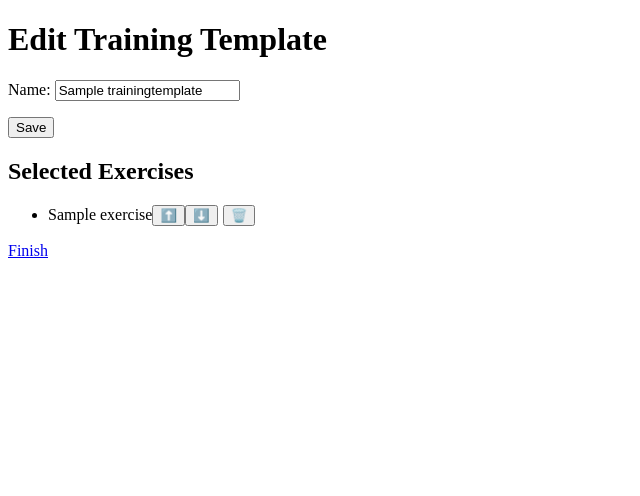
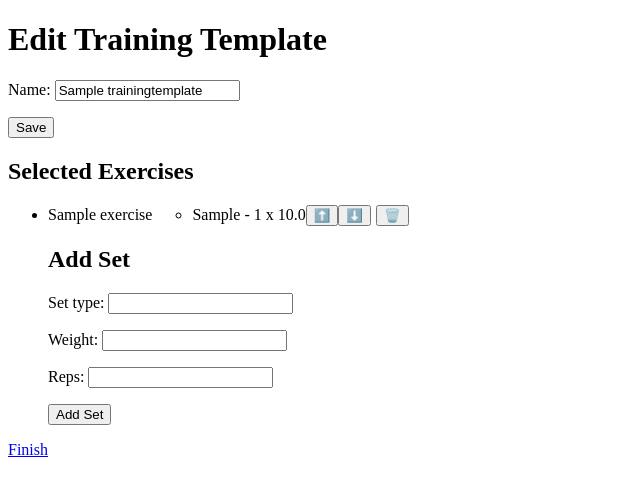
Before and after one commit to wtb-skill/training-django-, a Django app: page /training-templates/edit/1/ in a window 1280 px wide. Shown: the top 496 px of the page, without its empty margins (0-640 px from the left). Run offline with Django 5.2, Linux system fonts and the light colour scheme; tables that the repository leaves empty hold one stand-in row (values such as "Sample post").

Commit message:
Add set into create_or_edit_training_template view

```diff
--- a/training_project/training_templates/templates/training_templates/create_training_template.html
+++ b/training_project/training_templates/templates/training_templates/create_training_template.html
@@ -11,7 +11,7 @@
     <form method="post" action="{% if template_id %}{% url 'edit_training_template' template_id=template_id %}{% else %}{% url 'create_training_template' %}{% endif %}">
         {% csrf_token %}
         {{ form.as_p }}
-        <button type="submit">Save</button>
+        <button type="submit" name="change-name">Save</button>
     </form>
 
     {% if template_id and selected_exercises %}
@@ -21,6 +21,11 @@
                 <li>
                     <div class="exercise-container">
                         <span>{{ exercise_order.exercise.name }}</span>
+                        <ul>
+                        {% for set in exercise_order.sets.all %}
+                            <li>{{ set.set_type }} - {{ set.reps }} x {{ set.weight }}</li>
+                        {% endfor %}
+                        </ul>
                         <form method="post" action="{% url 'move_up_exercise' template_id=template_id exercise_id=exercise_order.exercise.id %}" style="display:inline;">
                             {% csrf_token %}
                             <button type="submit" class="arrow-btn">⬆️</button>
@@ -34,6 +39,13 @@
                             <button type="submit" class="trashcan-btn">🗑️</button>
                         </form>
                     </div>
+                    <h2>Add Set</h2>
+                    <form method="post" action="{% url 'edit_training_template' template_id=template_id %}" style="display:inline;">
+                        {% csrf_token %}
+                        {{ set_form.as_p }}
+                        <input type="hidden" name="exercise_order_id" value="{{ exercise_order.id }}">
+                        <button type="submit" name="set_form">Add Set</button>
+                    </form>
                 </li>
             {% endfor %}
         </ul>
--- a/training_project/training_templates/views.py
+++ b/training_project/training_templates/views.py
@@ -19,28 +19,41 @@ def get_exercises(training_template):
 def create_or_edit_training_template(request, template_id=None):
     if template_id:
         training_template = get_object_or_404(TrainingTemplate, id=template_id)
-        print(f"template_id = {template_id}")  # debug
     else:
         training_template = None
-        print("No template_id.")  # debug
+
+    form = TrainingTemplateForm(instance=training_template)
+    set_form = SetForm()
 
     if request.method == 'POST':
-        form = TrainingTemplateForm(request.POST, instance=training_template)
-        if form.is_valid():
-            training_template = form.save()
-            request.session['template_id'] = training_template.id
-            return redirect('edit_training_template', template_id=training_template.id)
+        if 'change-name' in request.POST:
+            form = TrainingTemplateForm(request.POST, instance=training_template)
+            if form.is_valid():
+                training_template = form.save()
+                return redirect('edit_training_template', template_id=training_template.id)
+        elif 'set_form' in request.POST:
+            exercise_order_id = request.POST.get('exercise_order_id')
+            exercise_order = get_object_or_404(ExerciseOrder, id=exercise_order_id)
+            set_form = SetForm(request.POST)
+            if set_form.is_valid():
+                set_instance = set_form.save(commit=False)
+                set_instance.exercise_order = exercise_order
+                set_instance.save()
+                return redirect('edit_training_template', template_id=training_template.id)
     else:
         form = TrainingTemplateForm(instance=training_template)
+        set_form = SetForm()
 
     available_exercises, selected_exercises = get_exercises(training_template)
 
     return render(request, 'training_templates/create_training_template.html', {
         'form': form,
+        'set_form': set_form,
         'exercises': available_exercises,
         'selected_exercises': selected_exercises,
         'template_id': template_id,
     })
+
 
 
 def add_exercise(request, template_id):
@@ -138,16 +151,17 @@ def delete_template(request, template_id):
     return redirect('training_template_list')
 
 
-def add_set(request, exercise_order_id):
-    exercise_order = get_object_or_404(ExerciseOrder, id=exercise_order_id)
-    if request.method == 'POST':
-        form = SetForm(request.POST)
-        if form.is_valid():
-            set_instance = form.save(commit=False)
-            set_instance.exercise_order = exercise_order
-            set_instance.save()
-            return redirect('edit_training_template', template_id=exercise_order.training_template.id)
-    else:
-        form = SetForm()
-
-    return render(request, 'training_templates/add_set.html', {'form': form, 'exercise_order': exercise_order})
+#
+# def add_set(request, exercise_order_id):
+#     exercise_order = get_object_or_404(ExerciseOrder, id=exercise_order_id)
+#     if request.method == 'POST':
+#         form = SetForm(request.POST)
+#         if form.is_valid():
+#             set_instance = form.save(commit=False)
+#             set_instance.exercise_order = exercise_order
+#             set_instance.save()
+#             return redirect('edit_training_template', template_id=exercise_order.training_template.id)
+#     else:
+#         form = SetForm()
+#
+#     return render(request, 'training_templates/add_set.html', {'form': form, 'exercise_order': exercise_order})
```
Also changed, not shown: 1 other file.
